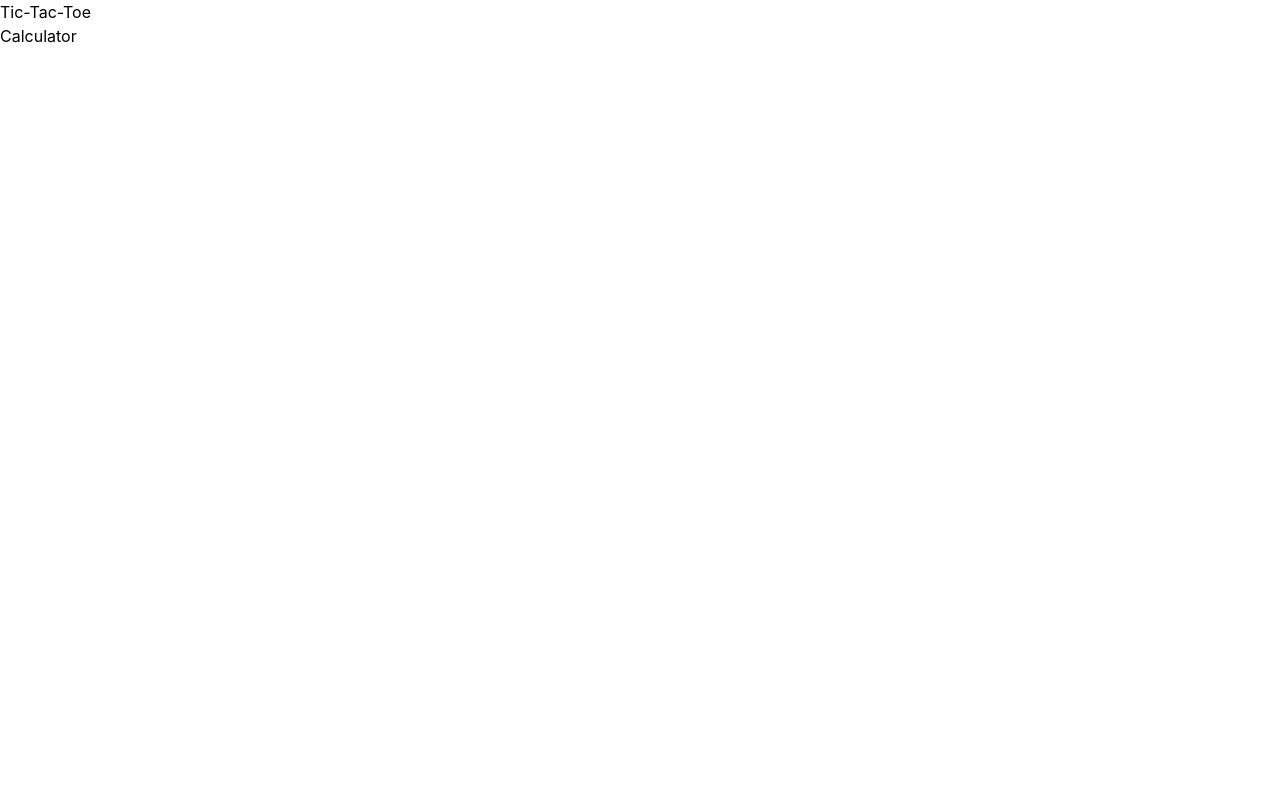
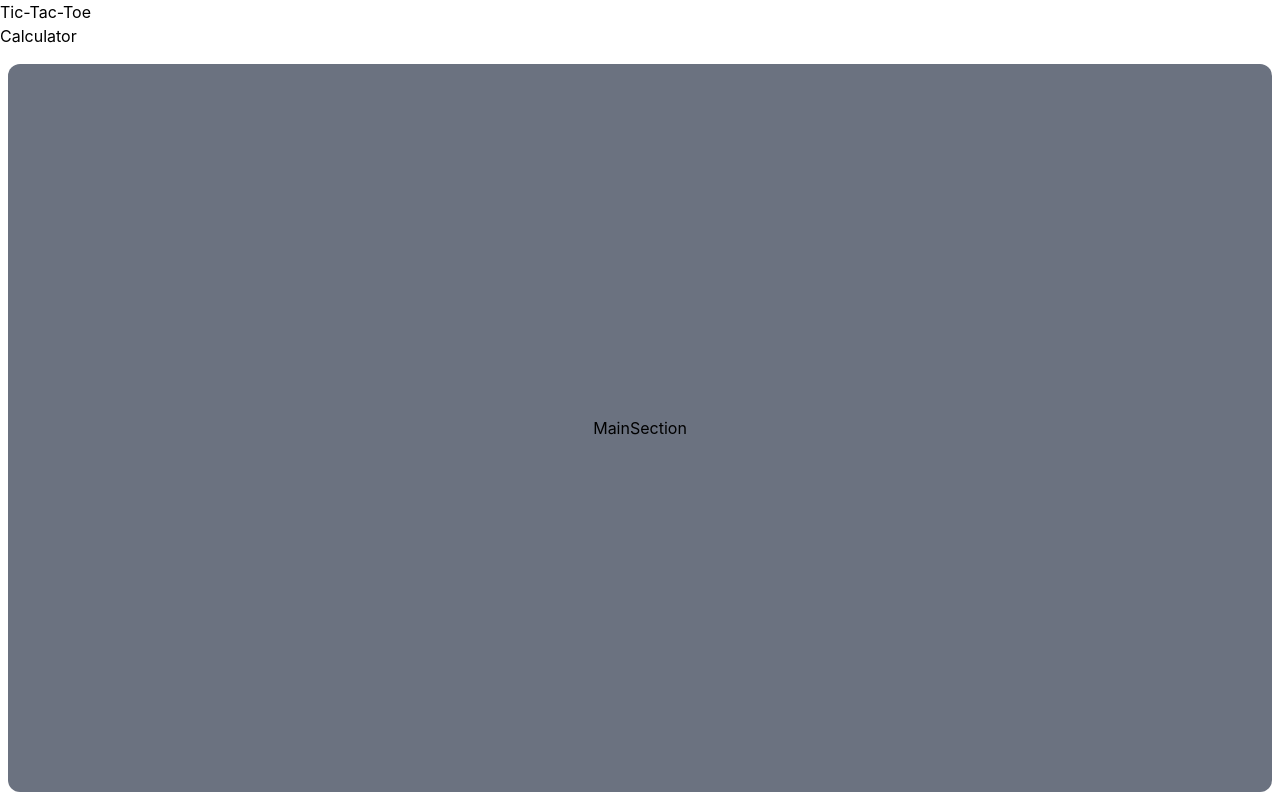
Before and after one commit to aimanaress/miniprojects, a React (Create React App) app: page / in a window 1280 px wide. Built offline with nearby package versions, Linux system fonts and the light colour scheme.

Commit message:
Initialize main section

```diff
--- a/src/components/Main.js
+++ b/src/components/Main.js
@@ -1,11 +1,15 @@
 import React from "react";
 import NavBar from "./NavBar/NavBar";
+import MainSection from "./MainSection/MainSection";
 
 const Main = () => {
   return (
-    <React.Fragment>
+    <div className="flex flex-col gap-2 h-screen w-screen">
+      {/* <div className="h-32 bg-red-400"></div>
+      <div className="grow h-32 bg-blue-600"></div> */}
       <NavBar />
-    </React.Fragment>
+      <MainSection />
+    </div>
   );
 };
 
--- /dev/null
+++ b/src/components/MainSection/MainSection.js
@@ -0,0 +1,11 @@
+import React from "react";
+
+const MainSection = () => {
+  return (
+    <div className="flex flex-col grow m-2 rounded-xl items-center justify-center bg-gray-500">
+      <div>MainSection</div>
+    </div>
+  );
+};
+
+export default MainSection;
```
